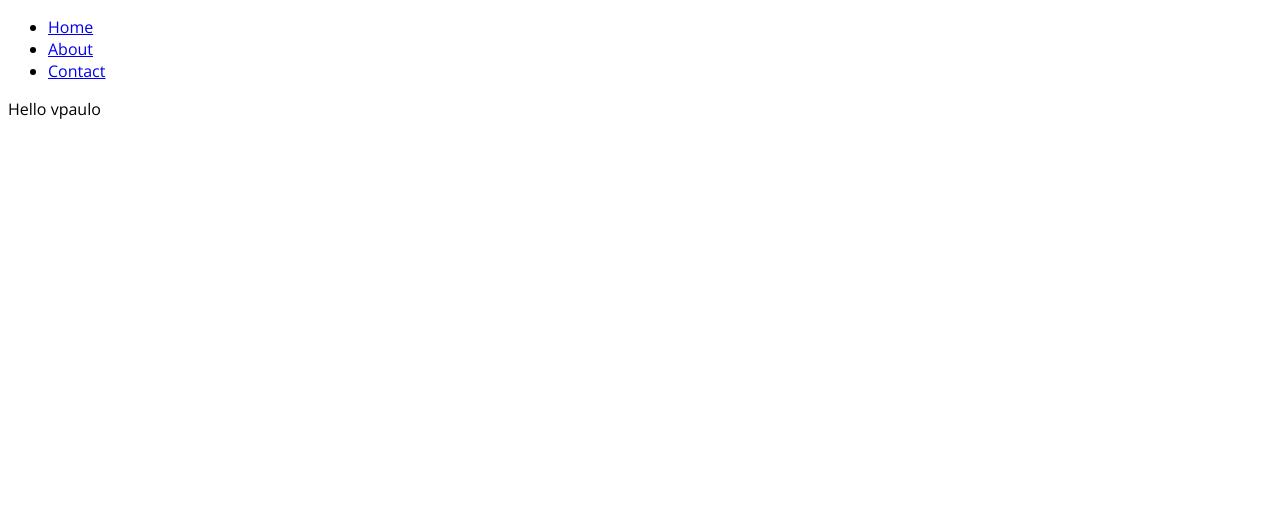
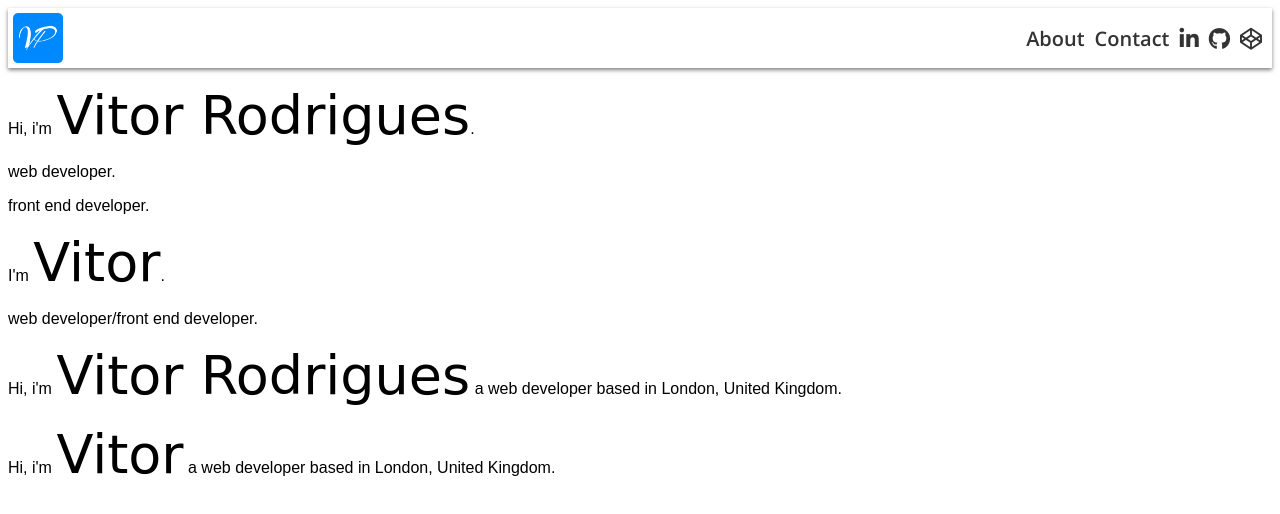
Before and after one commit to vpaulo/vpaulo.github.io, a plain HTML site: page index.html in a window 1280 px wide. Drawn offline with nearby package versions, Linux system fonts and the light colour scheme; a web font is replaced by a local one.

Commit message:
VP-5 small updates

```diff
--- /dev/null
+++ b/css/fonts.css
@@ -0,0 +1,55 @@
+/* Trimmed version of https://fonts.googleapis.com/css?family=Arizonia|Open+Sans:400,600&display=swap with firefox fix */
+/* latin-ext */
+@font-face {
+  font-family: 'Arizonia';
+  font-style: normal;
+  font-weight: 400;
+  font-display: swap;
+  src: local('Arizonia Regular'), local('Arizonia-Regular'), url('https://fonts.gstatic.com/s/arizonia/v10/neIIzCemt4A5qa7mv5WPFqwKUQ.woff2') format('woff2');
+  unicode-range: U+0100-024F, U+0259, U+1E00-1EFF, U+2020, U+20A0-20AB, U+20AD-20CF, U+2113, U+2C60-2C7F, U+A720-A7FF;
+}
+/* latin */
+@font-face {
+  font-family: 'Arizonia';
+  font-style: normal;
+  font-weight: 400;
+  font-display: swap;
+  src: local('Arizonia Regular'), local('Arizonia-Regular'), url('https://fonts.gstatic.com/s/arizonia/v10/neIIzCemt4A5qa7mv5WBFqw.woff2') format('woff2');
+  unicode-range: U+0000-00FF, U+0131, U+0152-0153, U+02BB-02BC, U+02C6, U+02DA, U+02DC, U+2000-206F, U+2074, U+20AC, U+2122, U+2191, U+2193, U+2212, U+2215, U+FEFF, U+FFFD;
+}
+/* latin-ext */
+@font-face {
+  font-family: 'Open Sans';
+  font-style: normal;
+  font-weight: 400;
+  font-display: swap;
+  src: local('Open Sans Regular'), local('OpenSans-Regular'), url('https://fonts.gstatic.com/s/opensans/v17/mem8YaGs126MiZpBA-UFW50bbck.woff2') format('woff2');
+  unicode-range: U+0100-024F, U+0259, U+1E00-1EFF, U+2020, U+20A0-20AB, U+20AD-20CF, U+2113, U+2C60-2C7F, U+A720-A7FF;
+}
+/* latin */
+@font-face {
+  font-family: 'Open Sans';
+  font-style: normal;
+  font-weight: 400;
+  font-display: swap;
+  src: local('Open Sans Regular'), local('OpenSans-Regular'), url('https://fonts.gstatic.com/s/opensans/v17/mem8YaGs126MiZpBA-UFVZ0b.woff2') format('woff2');
+  unicode-range: U+0000-00FF, U+0131, U+0152-0153, U+02BB-02BC, U+02C6, U+02DA, U+02DC, U+2000-206F, U+2074, U+20AC, U+2122, U+2191, U+2193, U+2212, U+2215, U+FEFF, U+FFFD;
+}
+/* latin-ext */
+@font-face {
+  font-family: 'Open Sans';
+  font-style: normal;
+  font-weight: 600;
+  font-display: swap;
+  src: local('Open Sans SemiBold'), local('OpenSans-SemiBold'), url('https://fonts.gstatic.com/s/opensans/v17/mem5YaGs126MiZpBA-UNirkOXOhpOqc.woff2') format('woff2');
+  unicode-range: U+0100-024F, U+0259, U+1E00-1EFF, U+2020, U+20A0-20AB, U+20AD-20CF, U+2113, U+2C60-2C7F, U+A720-A7FF;
+}
+/* latin */
+@font-face {
+  font-family: 'Open Sans';
+  font-style: normal;
+  font-weight: 600;
+  font-display: swap;
+  src: local('Open Sans SemiBold'), local('OpenSans-SemiBold'), url('https://fonts.gstatic.com/s/opensans/v17/mem5YaGs126MiZpBA-UNirkOUuhp.woff2') format('woff2');
+  unicode-range: U+0000-00FF, U+0131, U+0152-0153, U+02BB-02BC, U+02C6, U+02DA, U+02DC, U+2000-206F, U+2074, U+20AC, U+2122, U+2191, U+2193, U+2212, U+2215, U+FEFF, U+FFFD;
+}
--- /dev/null
+++ b/css/main.css
@@ -0,0 +1,79 @@
+body {
+    font-family: 'Open Sans', Arial, sans-serif;
+}
+
+header {
+    display: flex;
+    height: 60px;
+    align-items: center;
+    justify-content: space-between;
+    padding: 0 5px;
+    box-shadow: 0px 2px 4px 0px rgba(0,0,0,0.5)
+}
+
+a:not(.logo) {
+    color: #333;
+    font-size: 20px;
+    font-weight: 600;
+    text-decoration: none;
+    position: relative;
+    /* border-bottom: 4px solid transparent; */
+}
+
+a:not(.logo):hover {
+    text-decoration: none;
+}
+
+a:not(.logo):hover:after {
+    border-color: #08f;
+    right: 0;
+    left: 0;
+}
+
+a:not(.logo):after {
+    border-radius: 2px;
+    border-top: 4px solid #08f;
+    content: "";
+    position: absolute;
+    right: 50%;
+    bottom: 0;
+    left: 50%;
+    transition: right .4s cubic-bezier(0,.5,0,1), left .4s cubic-bezier(0,.5,0,1);
+}
+
+.intro__name {
+    font-family: 'Arizonia', cursive;
+    font-size: 54px;
+}
+
+.logo {
+    background: url(/favicons/android-chrome-192x192.png) no-repeat;
+    width: 50px;
+    height: 50px;
+    background-size: 50px;
+    border-radius: 2px;
+    text-indent: -9999px;
+    overflow: hidden;
+    flex-shrink: 0;
+    flex-grow: 2;
+}
+
+.menu__list {
+    list-style: none;
+    display: flex;
+    margin: 0;
+    padding: 0;
+}
+
+.list__item {
+    padding: 0 5px;
+}
+
+.social {
+    display: flex;
+}
+
+.social a {
+    font-size: 22px;
+    padding: 0 5px;
+}
--- a/index.html
+++ b/index.html
@@ -9,16 +9,23 @@
     <meta name="theme-color" content="#FFFFFF"/>
 
     <link rel="canonical" href="https://vpaulo.github.io/">
-    <link rel="apple-touch-icon" sizes="180x180" href="/apple-touch-icon.png">
-    <link rel="icon" type="image/png" sizes="32x32" href="/favicon-32x32.png">
-    <link rel="icon" type="image/png" sizes="16x16" href="/favicon-16x16.png">
+    <link rel="apple-touch-icon" sizes="180x180" href="/favicons/apple-touch-icon.png">
+    <link rel="icon" type="image/png" sizes="32x32" href="/favicons/favicon-32x32.png">
+    <link rel="icon" type="image/png" sizes="16x16" href="/favicons/favicon-16x16.png">
     <link rel="manifest" href="/site.webmanifest">
 
     <link rel="preconnect" href="https://www.google-analytics.com">
-    <link rel="preload" as="style" onload="this.rel = 'stylesheet'"
-        href="https://fonts.googleapis.com/css?family=Open+Sans&display=swap">
+    <!-- <link rel="preload" as="style" onload="this.rel = 'stylesheet'"
+        href="https://fonts.googleapis.com/css?family=Arizonia|Open+Sans:400,600&display=swap">
     <noscript>
-        <link rel="stylesheet" href='https://fonts.googleapis.com/css?family=Open+Sans&display=swap'>
+        <link rel="stylesheet" href='https://fonts.googleapis.com/css?family=Arizonia|Open+Sans:400,600&display=swap'>
+    </noscript> -->
+
+    <link rel="preload" as="style" onload="this.rel = 'stylesheet'" href="/css/fonts.css">
+    <link rel="preload" as="style" onload="this.rel = 'stylesheet'" href="/css/main.css">
+    <noscript>
+        <link rel="stylesheet" href="/css/fonts.css">
+        <link rel="stylesheet" href="/css/main.css">
     </noscript>
 
 
@@ -32,37 +39,37 @@
 
         gtag('config', 'UA-123721310-1');
     </script>
-    <style>
-        body {
-            font-family: 'Open Sans', Arial, sans-serif;
-        }
-    </style>
+    <script async src="https://kit.fontawesome.com/d3a65b6394.js"></script>
 </head>
 
 <body>
     <header>
         <!-- Logo -->
+        <a class="logo" href="/" alt="Home">Home</a>
         <nav class="menu">
-            <ul>
-                <li>
-                    <a href="#">Home</a>
+            <ul class="menu__list">
+                <li class="list__item">
+                    <a href="#" alt="About">About</a>
                 </li>
-                <li>
-                    <a href="#">About</a>
-                </li>
-                <li>
-                    <a href="#">Contact</a>
+                <li class="list__item">
+                    <a href="#" alt="Contact">Contact</a>
                 </li>
             </ul>
         </nav>
         <div class="social">
-            <!-- linkedin -->
-            <!-- github -->
-            <!-- codepen -->
+            <a href="#" alt="Linkedin"><i class="fab fa-linkedin-in"></i></a>
+            <a href="#" alt="Github"><i class="fab fa-github"></i></a>
+            <a href="#" alt="Codepen"><i class="fab fa-codepen"></i></a>
         </div>
     </header>
     <main>
-        Hello vpaulo
+        <p>Hi, i'm <span class="intro__name">Vitor Rodrigues</span>.</p>
+        <p>web developer.</p>
+        <p>front end developer.</p>
+        <p>I'm <span class="intro__name">Vitor</span>.</p>
+        <p>web developer/front end developer.</p>
+        <p>Hi, i'm <span class="intro__name">Vitor Rodrigues</span> a web developer based in London, United Kingdom.</p>
+        <p>Hi, i'm <span class="intro__name">Vitor</span> a web developer based in London, United Kingdom.</p>
         <!-- https://codepen.io/vpaulo/ -->
     </main>
 </body>
```
Also changed, not shown: favicons/android-chrome-192x192.png (renamed from android-chrome-192x192.png), favicons/android-chrome-512x512.png (renamed from android-chrome-512x512.png), favicons/apple-touch-icon.png (renamed from apple-touch-icon.png), favicons/favicon-16x16.png (renamed from favicon-16x16.png), favicons/favicon-32x32.png (renamed from favicon-32x32.png), favicons/favicon.ico (renamed from favicon.ico), site.webmanifest.
